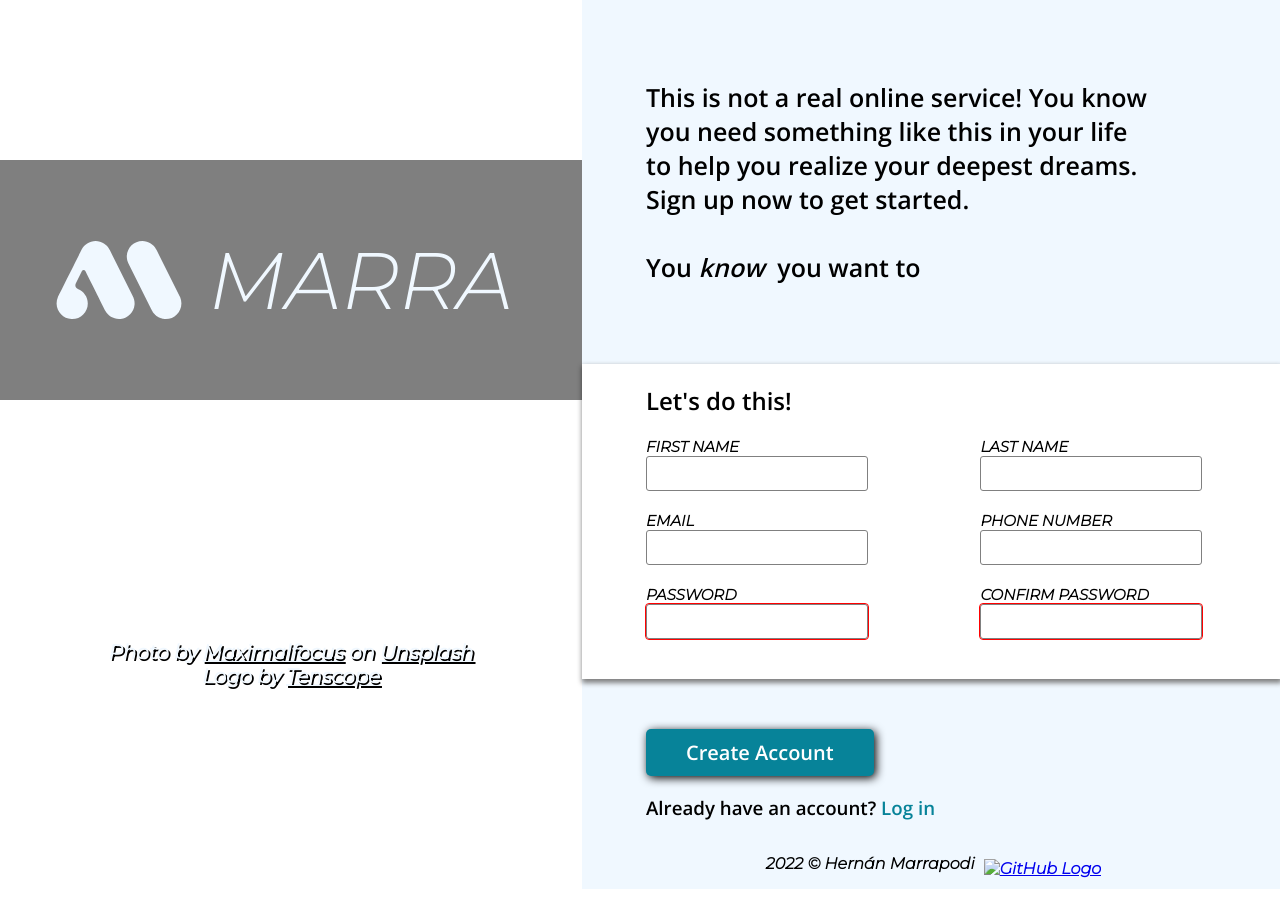
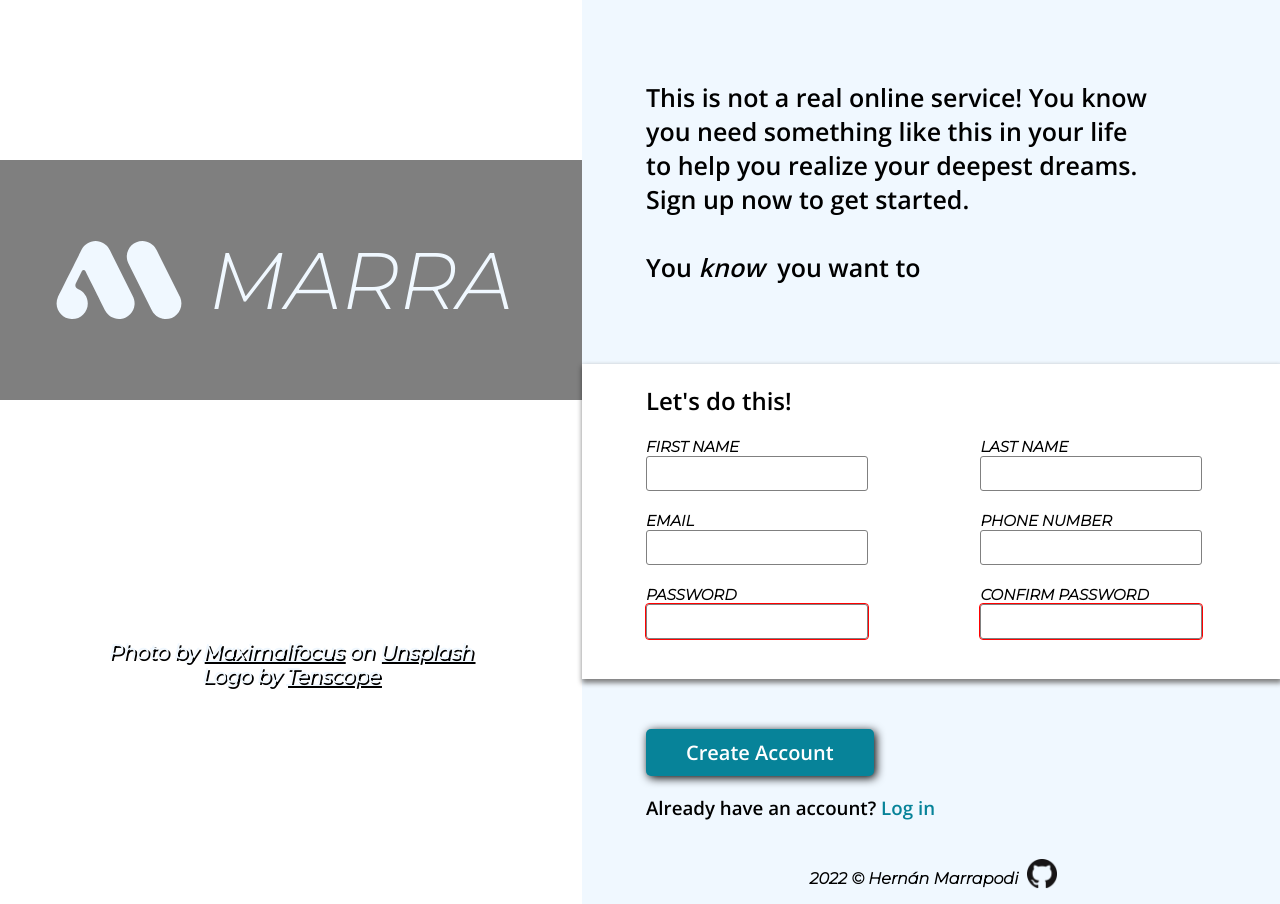
Before and after one commit to marrahenzo/sign-up-form, a plain HTML site: page index.html in a window 1280 px wide. Drawn offline with nearby package versions, Linux system fonts and the light colour scheme; the site is published under a folder, as on GitHub Pages, so addresses that start at the root find nothing.

Commit message:
Fix credits

```diff
--- a/index.html
+++ b/index.html
@@ -126,7 +126,7 @@
                 2022 © Hernán Marrapodi
                 <a href="https://github.com/marrahenzo">
                   <img
-                    src="/media/github-logo.png"
+                    src="./media/github-logo.png"
                     alt="GitHub Logo"
                     width="30"
                   />
```
